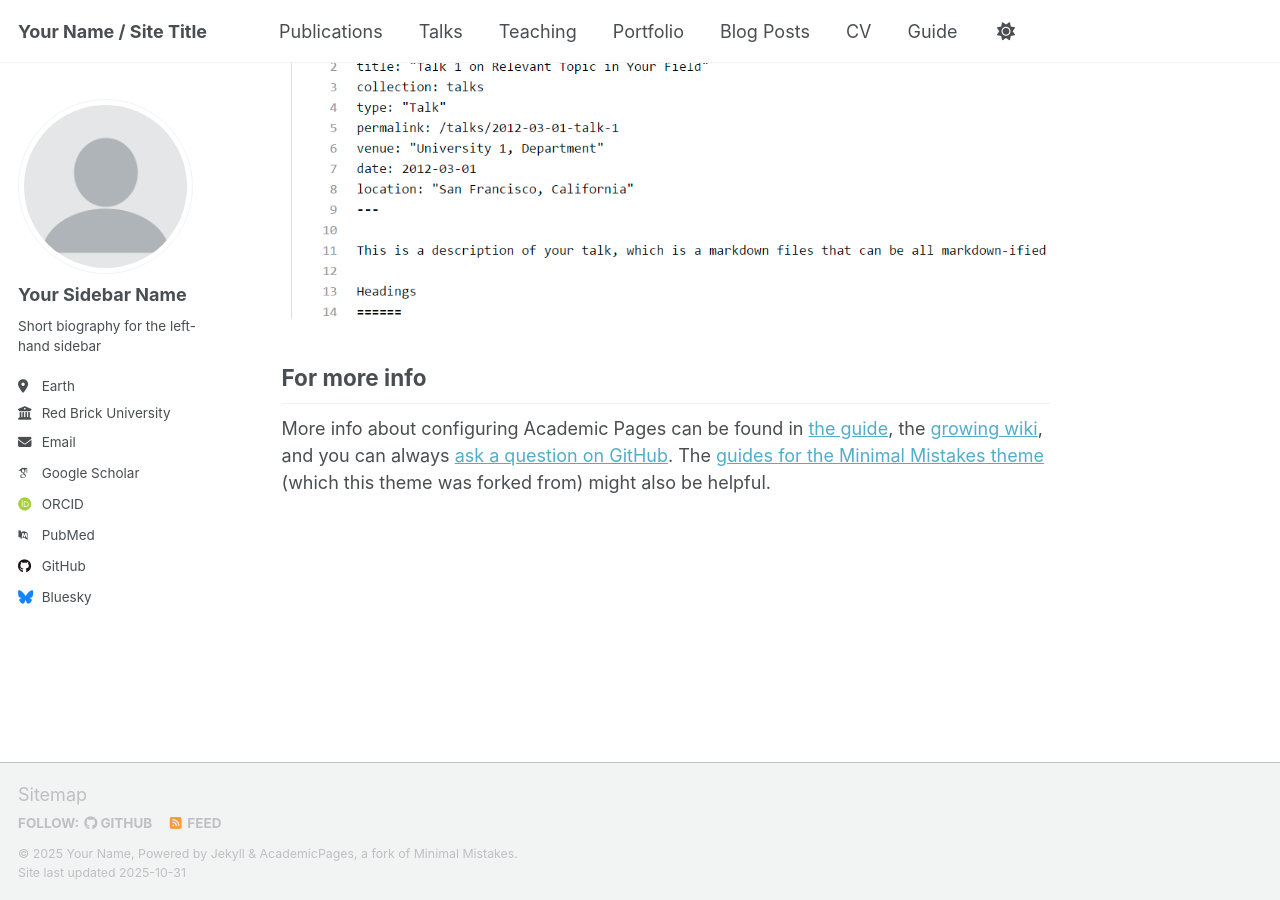
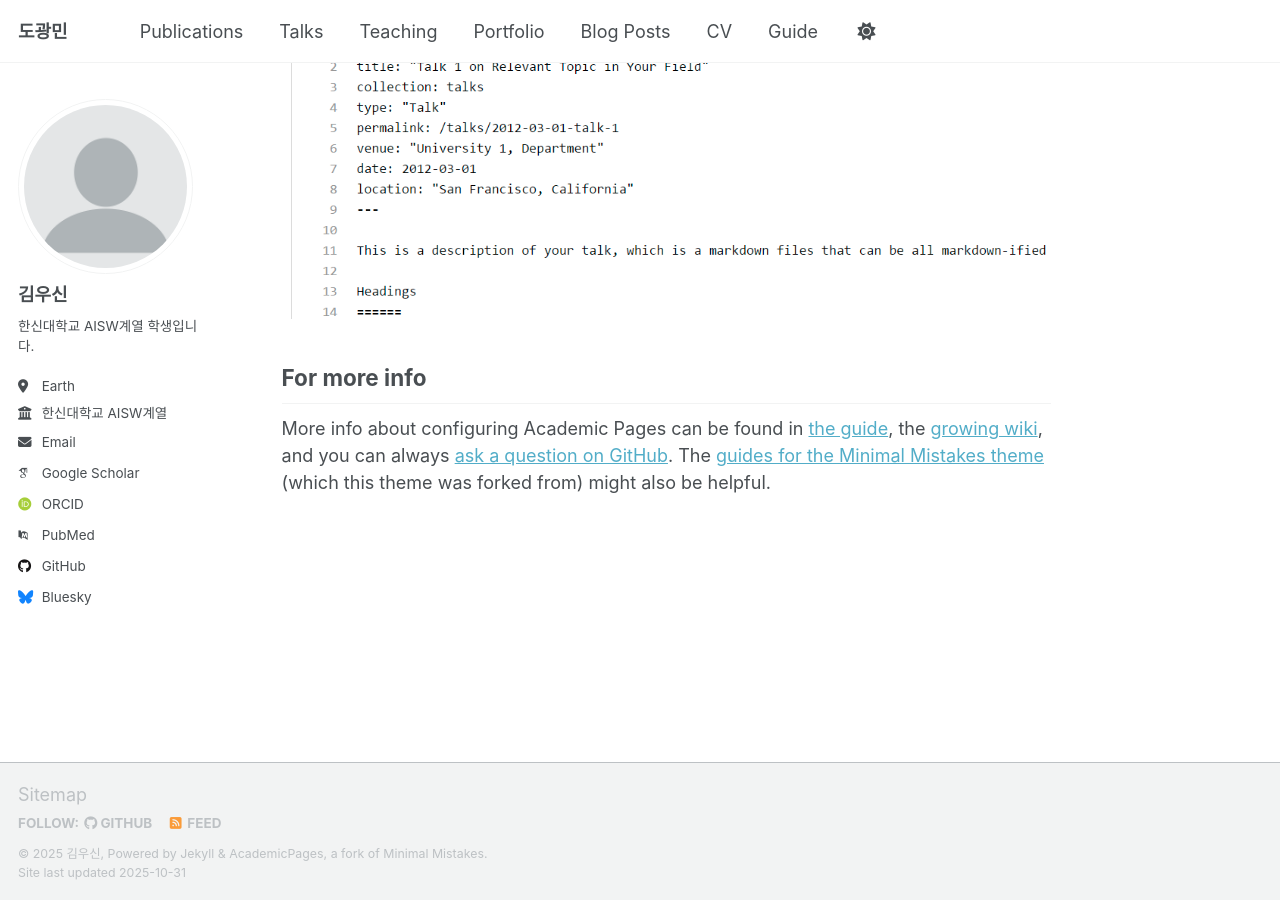
Before and after one commit to woosin5627/woosin.github.io, a Jekyll site: the page built from _pages/about.md, in a window 1280 px wide and 900 px high, scrolled down 2880 px. Built offline with Jekyll 4.4.1, drawn with Linux system fonts in a browser that asks for light colours; some web fonts are replaced; a script that is not in the unit is left out.

Commit message:
Update _config.yml

```diff
--- a/_config.yml
+++ b/_config.yml
@@ -9,10 +9,10 @@
 # Basic Site Settings
 locale                   : "en-US"
 site_theme               : "default" # Currently available options are "default", "air"
-title                    : "Your Name / Site Title"
+title: "도광민"
 title_separator          : "-"
-name                     : &name "Your Name"
-description              : &description "Your Name's academic portfolio"   # Update this with a general description of your site, this is the default if not overridden by a page
+name                     : &name "김우신"
+description              : &description "김우신의 포트폴리오"   # Update this with a general description of your site, this is the default if not overridden by a page
 url                      : https://academicpages.github.io # The base hostname & protocol for your site e.g. "https://[your GitHub username].github.io",
                                                            # or if you already have some other page hosted on Github then use "https://[your GitHub username].github.io/[Your Repo Name]"
 baseurl                  : "" # the subpath of your site, e.g. "/blog"
@@ -24,13 +24,13 @@ repository               : "academicpages/academicpages.github.io"
 author:
   # Biographic information
   avatar           : "profile.png"
-  name             : "Your Sidebar Name"
+  name             : "김우신"
   pronouns         : # example: "she/her"
-  bio              : "Short biography for the left-hand sidebar"
+  bio              : "한신대학교 AISW계열 학생입니다."
   location         : "Earth"
-  employer         : "Red Brick University"
+  employer         : "한신대학교 AISW계열"
   uri              : # URL
-  email            : "none@example.org"
+  email            : "mkpark7165@gmail.com"
 
   # Academic websites
   academia         : # URL
@@ -38,7 +38,7 @@ author:
   googlescholar    : "https://scholar.google.com/citations?user=PS_CX0AAAAAJ"
   inspire-hep      : # URL
   impactstory      : # URL
-  orcid            : "https://orcid.org/yourorcidurl"
+  orcid            : "http://orcid.org/yourorcidurl"
   semantic         : # URL
   pubmed           : "https://www.ncbi.nlm.nih.gov/pubmed/?term=john+snow"
   researchgate     : # URL
@@ -292,14 +292,14 @@ defaults:
 # Sass/SCSS
 sass:
   sass_dir: _sass
-  style: compressed # https://sass-lang.com/documentation/file.SASS_REFERENCE.html#output_style
+  style: compressed # http://sass-lang.com/documentation/file.SASS_REFERENCE.html#output_style
 
 
 # Outputting
 permalink: /:categories/:title/
 # paginate: 5 # amount of posts to show
 # paginate_path: /page:num/
-timezone: Etc/UTC # https://en.wikipedia.org/wiki/List_of_tz_database_time_zones
+timezone: Etc/UTC # http://en.wikipedia.org/wiki/List_of_tz_database_time_zones
 
 
 # Plugins
@@ -351,7 +351,7 @@ tag_archive:
 
 
 # HTML Compression
-# - https://jch.penibelst.de/
+# - http://jch.penibelst.de/
 compress_html:
   clippings: all
   ignore:
```
